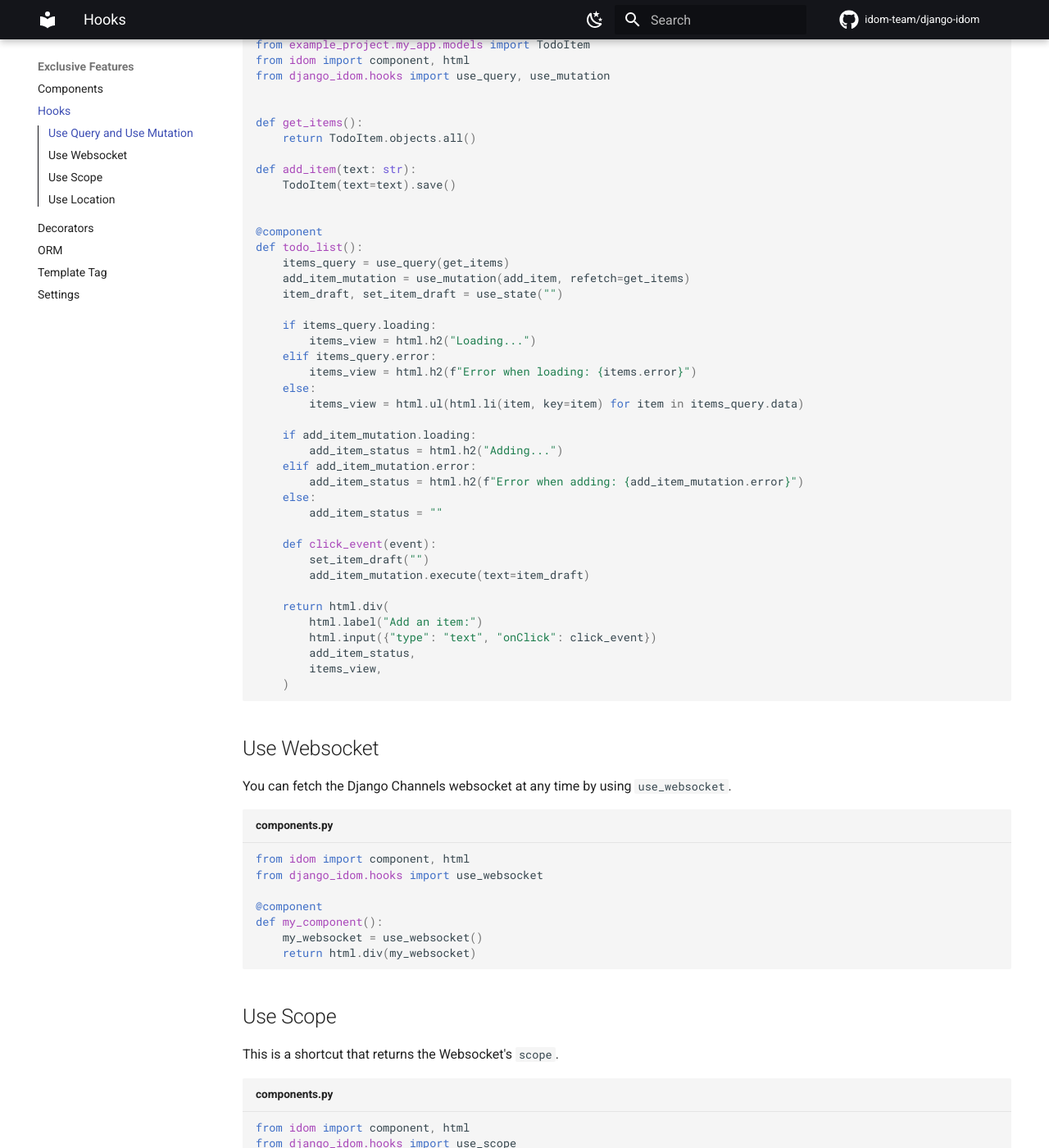
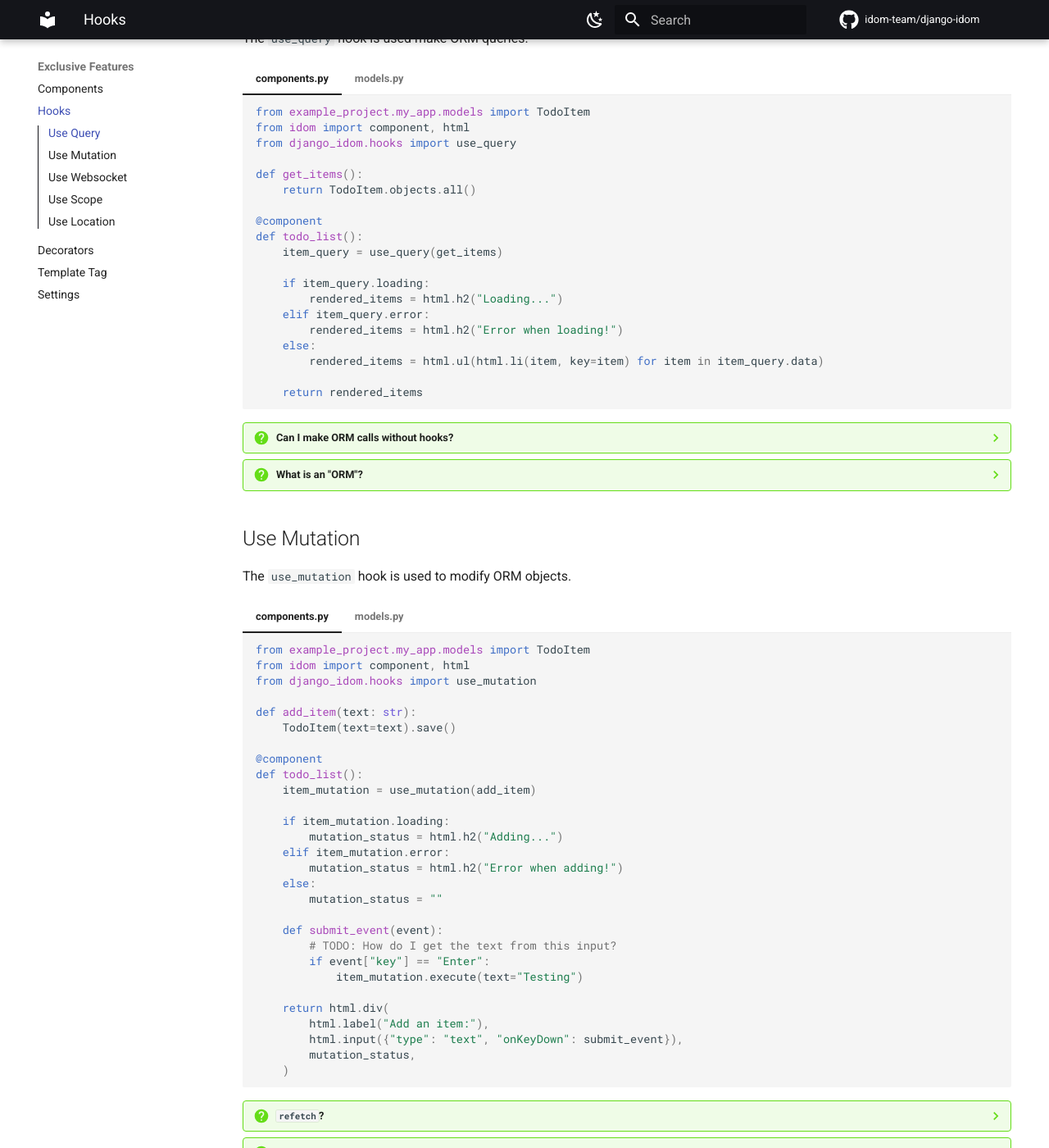
Before and after one commit to reactive-python/reactpy-django, an MkDocs documentation site: the page built from docs/features/hooks.md, in a window 1280 px wide and 1400 px high, scrolled down 368 px. Shown: the whole window at 82% size. Built offline with MkDocs 1.6.1 and Material for MkDocs 9.7.7, drawn with Linux system fonts in a browser that asks for light colours; comment, search, counter and statistics services are not loaded; some of the changed text lies outside the part shown.

Commit message:
separate query/mutation docs

````diff
--- a/docs/features/hooks.md
+++ b/docs/features/hooks.md
@@ -2,54 +2,116 @@
 
     Check out the [IDOM Core docs](https://idom-docs.herokuapp.com/docs/reference/hooks-api.html?highlight=hooks) on hooks!
 
-## Use Query and Use Mutation
+## Use Query
 
-<!-- TODO: Add description -->
+The `use_query` hook is used make ORM queries.
 
-```python
-from example_project.my_app.models import TodoItem
-from idom import component, html
-from django_idom.hooks import use_query, use_mutation
+=== "components.py"
 
+    ```python
+    from example_project.my_app.models import TodoItem
+    from idom import component, html
+    from django_idom.hooks import use_query
 
-def get_items():
-    return TodoItem.objects.all()
+    def get_items():
+        return TodoItem.objects.all()
 
-def add_item(text: str):
-    TodoItem(text=text).save()
+    @component
+    def todo_list():
+        item_query = use_query(get_items)
 
+        if item_query.loading:
+            rendered_items = html.h2("Loading...")
+        elif item_query.error:
+            rendered_items = html.h2("Error when loading!")
+        else:
+            rendered_items = html.ul(html.li(item, key=item) for item in item_query.data)
 
-@component
-def todo_list():
-    items_query = use_query(get_items)
-    add_item_mutation = use_mutation(add_item, refetch=get_items)
-    item_draft, set_item_draft = use_state("")
+        return rendered_items
+    ```
 
-    if items_query.loading:
-        items_view = html.h2("Loading...")
-    elif items_query.error:
-        items_view = html.h2(f"Error when loading: {items.error}")
-    else:
-        items_view = html.ul(html.li(item, key=item) for item in items_query.data)
+=== "models.py"
 
-    if add_item_mutation.loading:
-        add_item_status = html.h2("Adding...")
-    elif add_item_mutation.error:
-        add_item_status = html.h2(f"Error when adding: {add_item_mutation.error}")
-    else:
-        add_item_status = ""
+    ```python
+    from django.db import models
 
-    def click_event(event):
-        set_item_draft("")
-        add_item_mutation.execute(text=item_draft)
+    class TodoItem(models.Model):
+        text = models.CharField(max_length=255)
+    ```
 
-    return html.div(
-        html.label("Add an item:")
-        html.input({"type": "text", "onClick": click_event})
-        add_item_status,
-        items_view,
-    )
-```
+??? question "Can I make ORM calls without hooks?"
+
+    Due to Django's ORM design, database queries must be deferred using hooks. Otherwise, you will see a `SynchronousOnlyOperation` exception.
+
+    This may be resolved in a future version of Django with a natively asynchronous ORM.
+
+??? question "What is an "ORM"?"
+
+    A Python **Object Relational Mapper** is an API for your code to access a database.
+
+    See the [Django ORM documentation](https://docs.djangoproject.com/en/dev/topics/db/queries/) for more information.
+
+## Use Mutation
+
+The `use_mutation` hook is used to modify ORM objects.
+
+=== "components.py"
+
+    ```python
+    from example_project.my_app.models import TodoItem
+    from idom import component, html
+    from django_idom.hooks import use_mutation
+
+    def add_item(text: str):
+        TodoItem(text=text).save()
+
+    @component
+    def todo_list():
+        item_mutation = use_mutation(add_item)
+
+        if item_mutation.loading:
+            mutation_status = html.h2("Adding...")
+        elif item_mutation.error:
+            mutation_status = html.h2("Error when adding!")
+        else:
+            mutation_status = ""
+
+        def submit_event(event):
+            # TODO: How do I get the text from this input?
+            if event["key"] == "Enter":
+                item_mutation.execute(text="Testing")
+
+        return html.div(
+            html.label("Add an item:"),
+            html.input({"type": "text", "onKeyDown": submit_event}),
+            mutation_status,
+        )
+    ```
+
+=== "models.py"
+
+    ```python
+    from django.db import models
+
+    class TodoItem(models.Model):
+        text = models.CharField(max_length=255)
+    ```
+
+??? question "`refetch`?"
+
+    Need to figure out what refetch does before writing this question
+
+??? question "Can I make ORM calls without hooks?"
+
+    Due to Django's ORM design, database queries must be deferred using hooks. Otherwise, you will see a `SynchronousOnlyOperation` exception.
+
+    This may be resolved in a future version of Django with a natively asynchronous ORM.
+
+??? question "What is an "ORM"?"
+
+    A Python **Object Relational Mapper** is an API for your code to access a database.
+
+    See the [Django ORM documentation](https://docs.djangoproject.com/en/dev/topics/db/queries/) for more information.
 
 ## Use Websocket
 
--- a/mkdocs.yml
+++ b/mkdocs.yml
@@ -12,7 +12,6 @@ nav:
           - Components: features/components.md
           - Hooks: features/hooks.md
           - Decorators: features/decorators.md
-          - ORM: features/orm.md
           - Template Tag: features/templatetag.md
           - Settings: features/settings.md
     - Contribute:
@@ -52,6 +51,8 @@ markdown_extensions:
     - pymdownx.emoji:
           emoji_index: !!python/name:materialx.emoji.twemoji
           emoji_generator: !!python/name:materialx.emoji.to_svg
+    - pymdownx.tabbed:
+          alternate_style: true
     - pymdownx.highlight
     - pymdownx.superfences
     - pymdownx.details
````
Also changed, not shown: docs/features/orm.md (deleted, +0 -52 lines).
